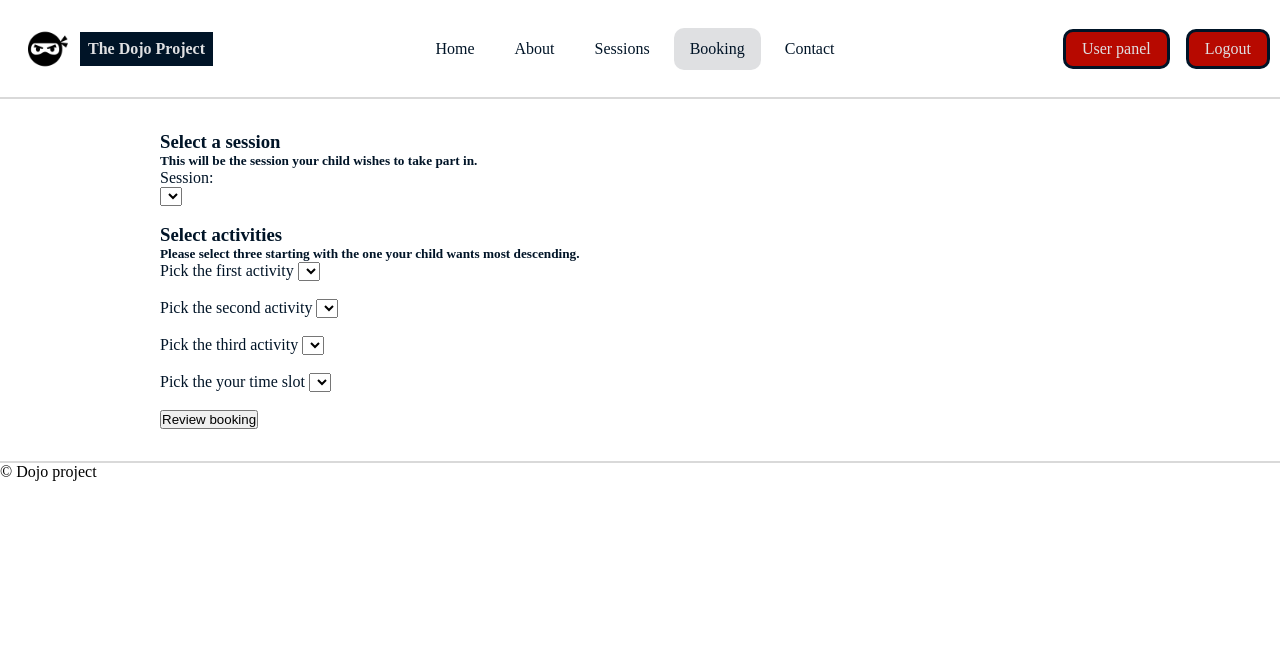
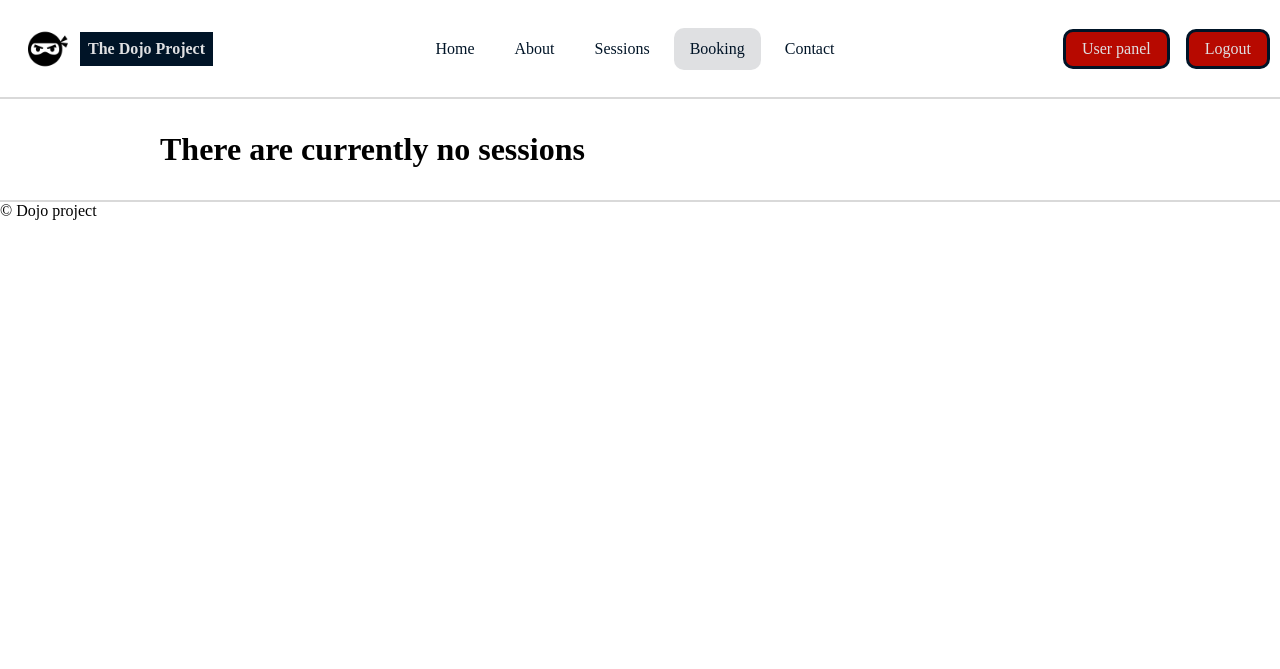
Before and after one commit to theHappyMonke/Dojo-project-prototype, a Flask app: page /booking in a window 1280 px wide. Shown: the top 669 px of the page. Run offline with Flask 3, Linux system fonts and the light colour scheme; a user stored in the database is signed in; lists and menus that the app fills with data are empty.

Commit message:
Booking page now shows a message when no sessions are present

```diff
--- a/main.py
+++ b/main.py
@@ -278,7 +278,7 @@ def booking():
         activities = getActivities(sessions[0])
         return render_template('booking.html', sessions = sessions, timeslots = timeslots, activities = activities)
     except:
-        return render_template('booking.html')
+        return render_template('booking.html', session = 'none')
 
 
 @app.route('/booking/review')
--- a/templates/booking.html
+++ b/templates/booking.html
@@ -6,6 +6,7 @@
 
 {% block content %}
     <div class="content">
+        {% if session != 'none' %}
         <form action="{{ url_for('booking') }}" method="post">
             <h3>Select a session</h3>
             <h5>This will be the session your child wishes to take part in.</h5>
@@ -37,7 +38,7 @@
             <label for="activity_3">Pick the third activity</label>
             <select id="activity_3" name="activity_3" required>
                 {% for activity in activities %}
-                <option value="{{activity[0]}}">{{activity[1]}}</option>
+                <option value="{{activity[0]}}">{+{activity[1]}}</option>
                 {% endfor %}
             </select><br><br>
 
@@ -49,5 +50,8 @@
             </select><br><br>
 
             <input type="submit" value="Review booking">
+        {% else %}
+        <h1>There are currently no sessions</h1>
+        {% endif %}
     </div>
 {% endblock %}
```
